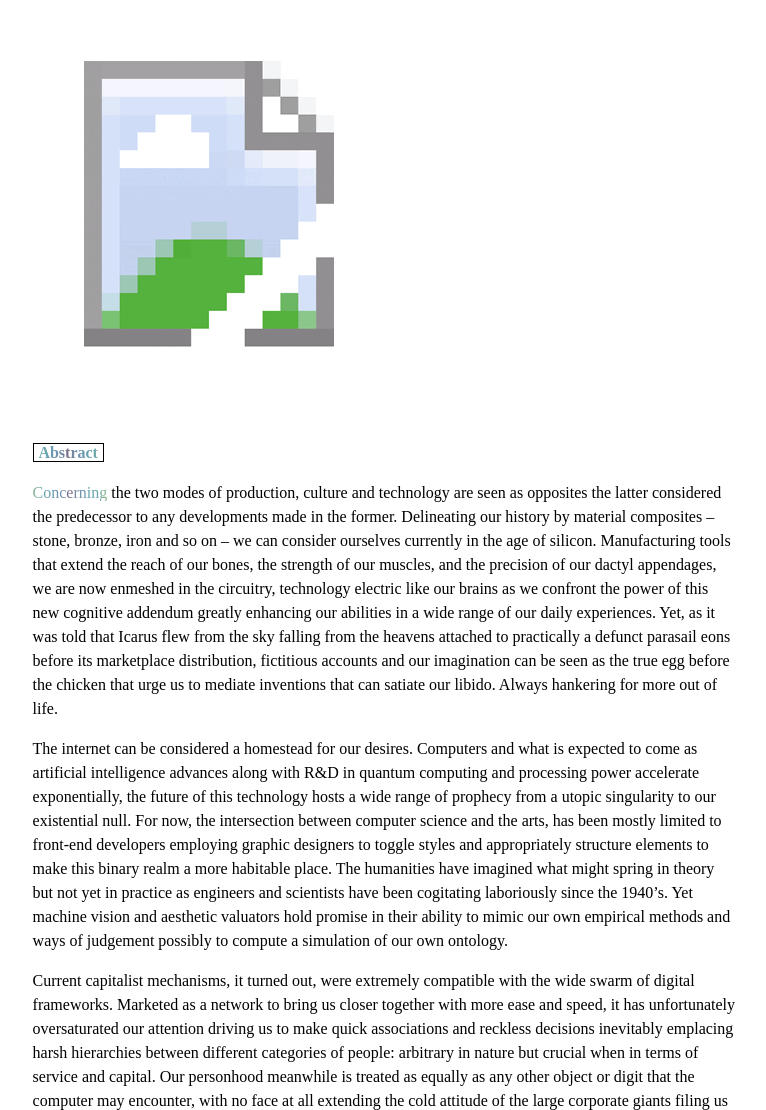
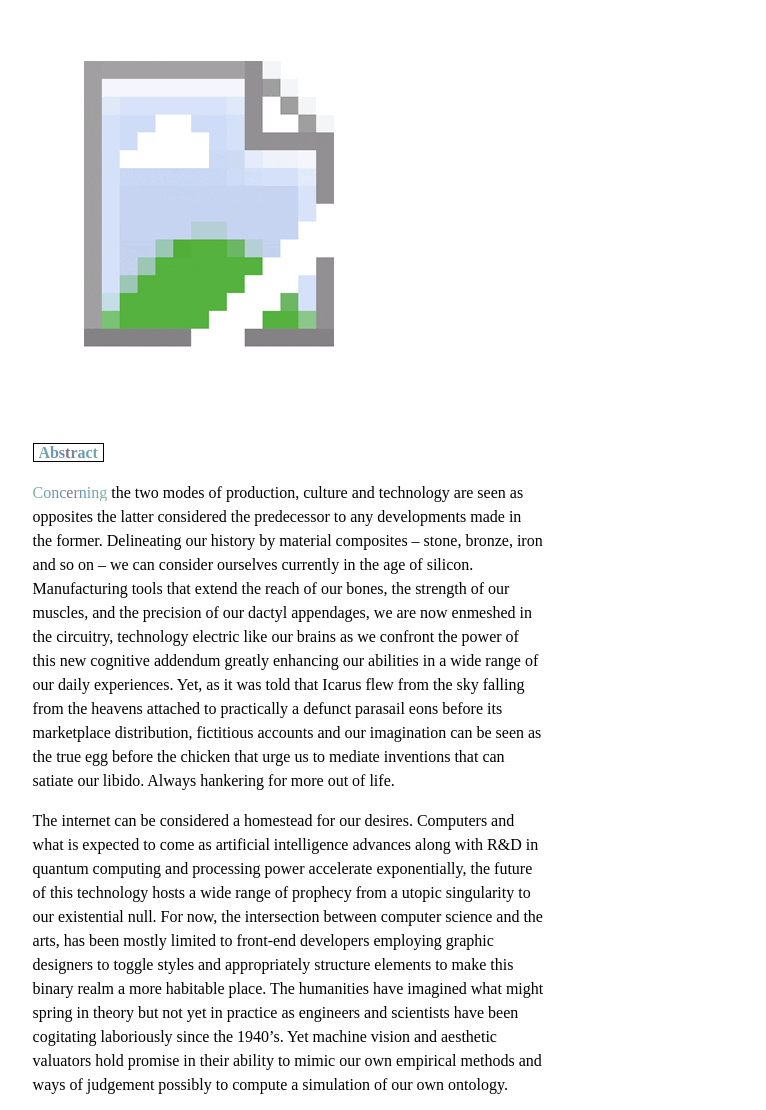
Before and after one commit to logpup/online-deep-in-dream, a plain HTML site: page index.html in a window 1280 px wide. Shown: the part 186-1296 px from the top of the page, without its empty margins (185-951 px from the left). Drawn offline with nearby package versions, Linux system fonts and the light colour scheme.

Commit message:
css edits

```diff
--- a/styles.css
+++ b/styles.css
@@ -6,7 +6,7 @@
 .text {
     margin-left: 15vw;
     padding: 2vw;
-    width:55%;
+    width:40%;
     line-height: 1.5;
     font-family: "Artico";
 }
@@ -89,10 +89,41 @@ h1 { font-size: 20vw; }
     to {background-position: 200%;}
   }
 
+  /* image pop up */
+
 .pop{
     position: absolute;
-    right: 10vw;
-    max-width: 5vw;
+    right: -20%;
+    max-width: 100px;
     max-height: auto;
     z-index: -1;
+    box-shadow: 5px 10px 10px rgb(185, 184, 184);
+
+    animation: slide .2s cubic-bezier(.17,.67,.4,.93) forwards;
 }
+
+@keyframes slide {
+  from {right: -20%;}
+  to {right: 20%;}
+}
+
+/* scrollbar edits */
+
+::-webkit-scrollbar {
+    width: 20px;
+  }
+
+
+  ::-webkit-scrollbar-track {
+    background: #f1f1f1;
+  }
+
+
+  ::-webkit-scrollbar-thumb {
+    background: #888;
+  }
+
+
+  ::-webkit-scrollbar-thumb:hover {
+    background: #555;
+  }
```
